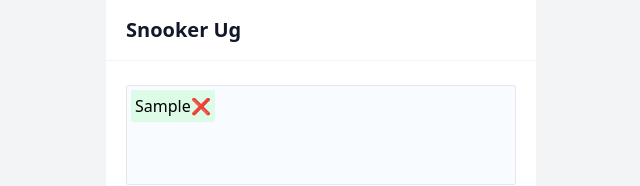
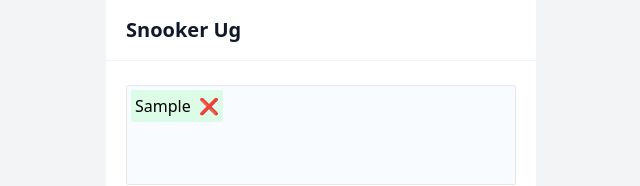
Before and after one commit to ojrallan/snooker_notepad, a React (Create React App) app: page / in a window 1280 px wide. Both pictures are taken after typing "Sample" into the empty fields and a click on the button "Add". Shown: the top 186 px of the page, without its empty margins (319-959 px from the left). Built offline with nearby package versions, Linux system fonts and the light colour scheme.

Commit message:
Implement delete player name from display

```diff
--- a/src/App.js
+++ b/src/App.js
@@ -7,6 +7,14 @@ function App() {
     setPlayersList((list) => [...list, playerName]);
     console.log(playersList);
   }
+
+  function handleDeletePlayer(playerName) {
+    setPlayersList((players) =>
+      players.filter((player) => player !== playerName),
+    );
+    console.log(playersList)
+  }
+
   return (
     <div className="min-h-screen bg-gray-100">
       <div className="mx-auto flex min-h-screen w-full max-w-[430px] flex-col bg-white">
@@ -14,7 +22,10 @@ function App() {
         <Header />
         {/* Content */}
         <main className="flex-1 px-5 py-6">
-          <PlayerDisplay players={playersList} />
+          <PlayerDisplay
+            players={playersList}
+            onDeletePlayer={handleDeletePlayer}
+          />
           <PlayerInput onAddPlayer={handleAddPlayer} />
         </main>
 
@@ -39,19 +50,21 @@ function Header() {
   );
 }
 
-function PlayerDisplay({players}) {
+function PlayerDisplay({ players, onDeletePlayer }) {
   return (
     <div className="border h-fit min-h-[100px] flex flex-wrap gap-2  p-1 rounded-sm bg-blue-100/20">
-      {players.map((player)=> <PlayerTag name={player}/>)}
+      {players.map((player) => (
+        <PlayerTag name={player} key={player} onDeletePlayer={onDeletePlayer} />
+      ))}
     </div>
   );
 }
 
-function PlayerTag({name}) {
+function PlayerTag({ name, onDeletePlayer }) {
   return (
-    <div className="w-fit px-1 bg-green-100 h-fit py-1 border-green-300 rounded-sm border-1">
+    <div className="w-fit flex gap-2 px-1 bg-green-100 h-fit py-1 border-green-300 rounded-sm border-1">
       <span>{name}</span>
-      <button>❌</button>
+      <button onClick={() => onDeletePlayer(name)}>❌</button>
     </div>
   );
 }
```
